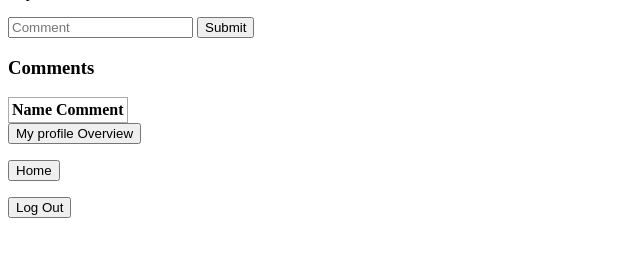
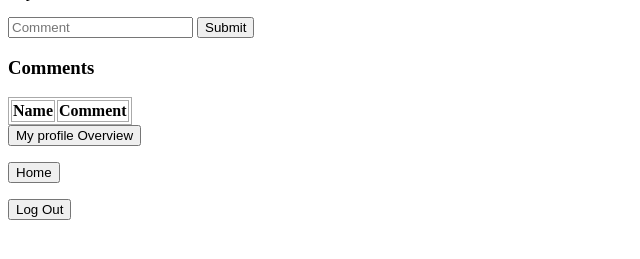
Before and after one commit to zihuaxin/photoshare_app, a Flask app: template skeleton/templates/viewSinglePhoto.html in a window 1280 px wide. Shown: the part 130-389 px from the top of the page, without its empty margins (0-640 px from the left). Run offline with Flask 2, Linux system fonts and the light colour scheme; the template is opened without the code that fills it, so the values that code supplies are empty; data comes from the database, SQL or seed files in the repository.

Commit message:
adding borders

```diff
--- a/skeleton/templates/viewSinglePhoto.html
+++ b/skeleton/templates/viewSinglePhoto.html
@@ -19,8 +19,8 @@
         <h3> Comments </h3>
         <table  style="border: 1px solid #aaa;">
             <tr>
-                <th> Name </th>
-                <th> Comment </th>
+                <th style="border: 1px solid #aaa;"> Name </th>
+                <th style="border: 1px solid #aaa;"> Comment </th>
             </tr>
             {% for comment in comments%}
             <tr>
```
